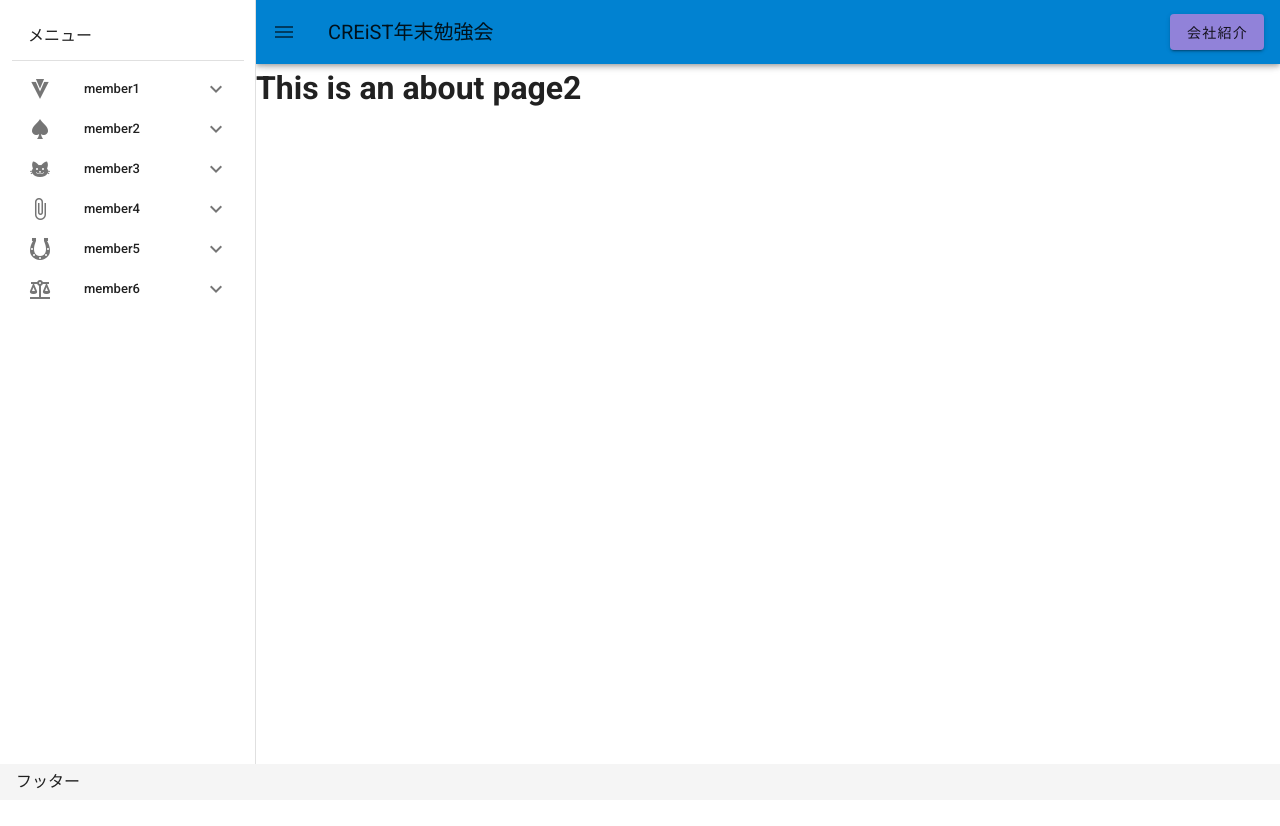
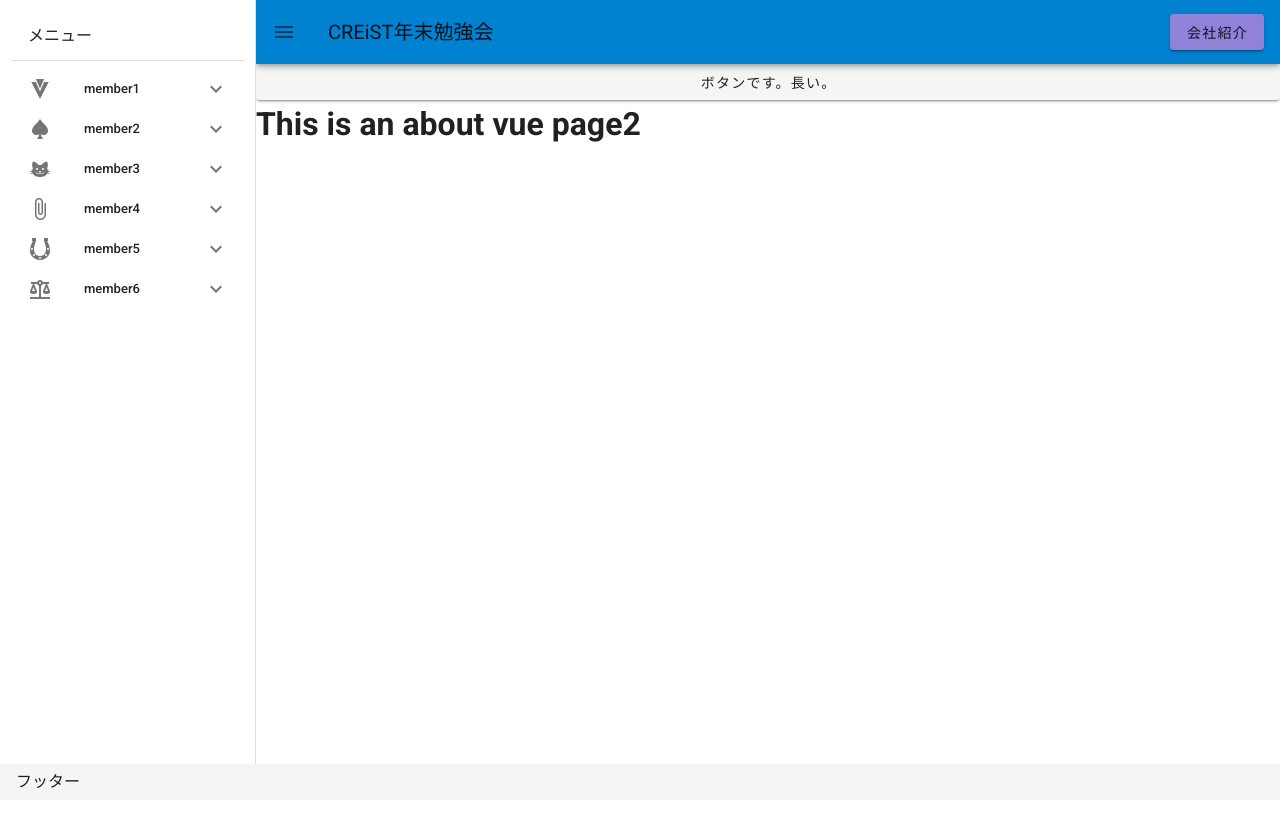
Before and after one commit to kaorunix/creist_vue_study, a Vue app: page /about2 in a window 1280 px wide. Shown: the top 826 px of the page. Before the commit the page ends 800 px from the top, so only its background shows below. Built offline with nearby package versions, Linux system fonts and the light colour scheme.

Commit message:
ちょっと編集

```diff
--- a/src/views/About2.vue
+++ b/src/views/About2.vue
@@ -1,5 +1,19 @@
 <template>
-  <div class="sa">
-    <h1>This is an about page2</h1>
-  </div>
+  <v-app>
+    <v-btn>ボタンです。長い。</v-btn>
+    <div class="about2">
+      <h1>{{ message }}</h1>
+    </div>
+  </v-app>
 </template>
+
+<script>
+export default {
+  name: 'About2',
+  data () {
+    return {
+      message: 'This is an about vue page2'
+    }
+  }
+}
+</script>
```
